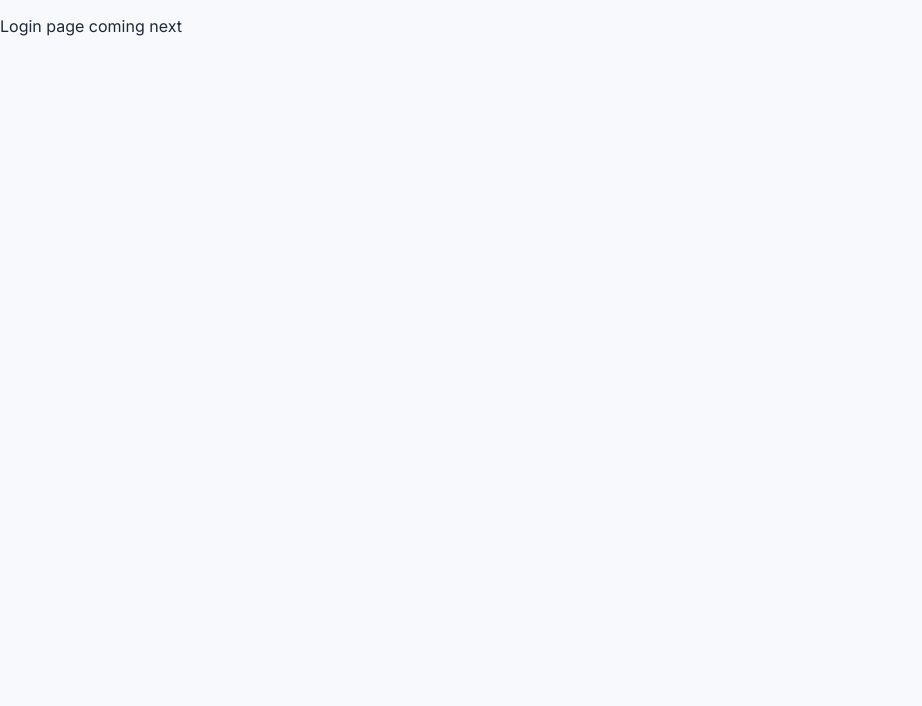
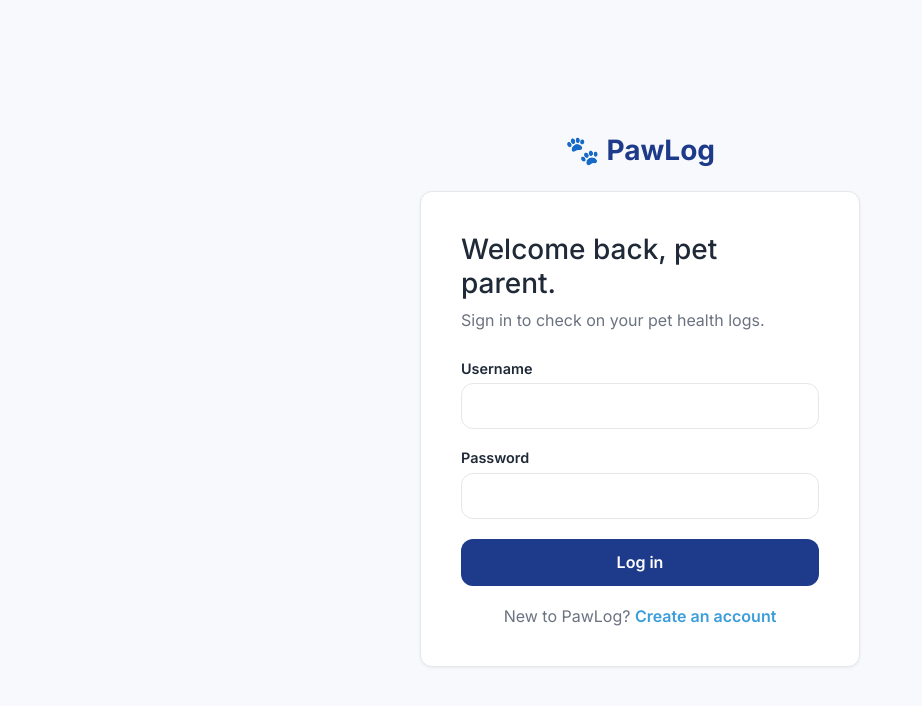
Before and after one commit to BryanSJamesDev/pawlog, a React (Vite) app in the folder frontend/: page /login in a window 1280 px wide. Shown: the top 706 px of the page, without its empty margins (0-922 px from the left). Built offline with nearby package versions, Linux system fonts and the light colour scheme; no server answers.

Commit message:
Add LoginPage with register mode and move CSS into css folder

```diff
--- a/frontend/src/App.jsx
+++ b/frontend/src/App.jsx
@@ -1,5 +1,6 @@
 import { useState, useEffect } from 'react';
 import { Routes, Route, Navigate } from 'react-router-dom';
+import LoginPage from './pages/LoginPage.jsx';
 
 export default function App() {
   const [user, setUser] = useState(null);
@@ -29,7 +30,7 @@ export default function App() {
     <Routes>
       <Route
         path="/login"
-        element={user ? <Navigate to="/" /> : <p>Login page coming next</p>}
+        element={user ? <Navigate to="/" /> : <LoginPage onLogin={setUser} />}
       />
       <Route
         path="/*"
--- /dev/null
+++ b/frontend/src/css/LoginPage.css
@@ -0,0 +1,106 @@
+.login-page {
+  min-height: 100vh;
+  display: flex;
+  flex-direction: column;
+  align-items: center;
+  justify-content: center;
+  padding: 2rem 1rem;
+}
+
+.login-logo {
+  font-size: 1.75rem;
+  font-weight: 700;
+  color: var(--color-primary);
+  margin: 0 0 1.5rem;
+}
+
+.login-card {
+  width: 100%;
+  max-width: 440px;
+  background: var(--color-surface);
+  border: 1px solid var(--color-border);
+  border-radius: var(--radius);
+  box-shadow: var(--shadow);
+  padding: 2.5rem;
+  display: flex;
+  flex-direction: column;
+}
+
+.login-card h1 {
+  font-size: 1.75rem;
+  font-weight: 500;
+  margin: 0 0 0.5rem;
+}
+
+.login-subtitle {
+  color: var(--color-text-muted);
+  margin: 0 0 1.75rem;
+  line-height: 1.5;
+}
+
+.login-card label {
+  font-weight: 600;
+  font-size: 0.9rem;
+  margin-bottom: 0.4rem;
+}
+
+.login-card input {
+  padding: 0.75rem 1rem;
+  border: 1px solid var(--color-border);
+  border-radius: var(--radius);
+  margin-bottom: 1.25rem;
+}
+
+.login-card input:focus {
+  outline: 2px solid var(--color-highlight);
+  outline-offset: 1px;
+}
+
+.login-error {
+  background: var(--color-alert-soft);
+  color: var(--color-alert);
+  border-radius: var(--radius);
+  padding: 0.75rem 1rem;
+  margin: 0 0 1.25rem;
+}
+
+.login-card button[type='submit'] {
+  background: var(--color-primary);
+  color: #ffffff;
+  border: none;
+  border-radius: var(--radius);
+  padding: 0.85rem;
+  font-weight: 600;
+  cursor: pointer;
+}
+
+.login-card button[type='submit']:disabled {
+  opacity: 0.6;
+  cursor: not-allowed;
+}
+
+.login-switch-row {
+  text-align: center;
+  color: var(--color-text-muted);
+  margin: 1.25rem 0 0;
+}
+
+.login-switch {
+  background: none;
+  border: none;
+  color: var(--color-highlight);
+  font-weight: 600;
+  cursor: pointer;
+  padding: 0;
+}
+
+.login-field {
+  display: flex;
+  flex-direction: column;
+}
+
+.login-hint {
+  font-size: 0.85rem;
+  color: var(--color-text-muted);
+  margin: -0.5rem 0 1.25rem;
+}
--- a/frontend/src/main.jsx
+++ b/frontend/src/main.jsx
@@ -1,7 +1,7 @@
 import { StrictMode } from 'react';
 import { createRoot } from 'react-dom/client';
 import { BrowserRouter } from 'react-router-dom';
-import './index.css';
+import './css/index.css';
 import App from './App.jsx';
 
 createRoot(document.getElementById('root')).render(
--- /dev/null
+++ b/frontend/src/pages/LoginPage.jsx
@@ -0,0 +1,122 @@
+import { useState } from 'react';
+import PropTypes from 'prop-types';
+import '../css/LoginPage.css';
+
+export default function LoginPage({ onLogin }) {
+  const [mode, setMode] = useState('login');
+  const [username, setUsername] = useState('');
+  const [password, setPassword] = useState('');
+  const [error, setError] = useState('');
+  const [submitting, setSubmitting] = useState(false);
+
+  async function handleSubmit(event) {
+    event.preventDefault();
+    setError('');
+    setSubmitting(true);
+
+    try {
+      const response = await fetch(`/api/auth/${mode}`, {
+        method: 'POST',
+        headers: { 'Content-Type': 'application/json' },
+        body: JSON.stringify({ username, password }),
+      });
+      const data = await response.json();
+
+      if (!response.ok) {
+        setError(data.error || 'Something went wrong');
+      } else {
+        onLogin(data);
+      }
+    } catch (err) {
+      setError('Could not reach the server');
+    } finally {
+      setSubmitting(false);
+    }
+  }
+
+  function toggleMode() {
+    setMode(mode === 'login' ? 'register' : 'login');
+    setError('');
+  }
+
+  return (
+    <main className="login-page">
+      <p className="login-logo">🐾 PawLog</p>
+
+      <form className="login-card" onSubmit={handleSubmit}>
+        <h1>{mode === 'login' ? 'Welcome back, pet parent.' : 'Create your account.'}</h1>
+        <p className="login-subtitle">
+          {mode === 'login'
+            ? 'Sign in to check on your pet health logs.'
+            : 'Get started tracking your pet notes and alerts.'}
+        </p>
+
+        <div className="login-field">
+          <label htmlFor="username">Username</label>
+          <input
+            id="username"
+            type="text"
+            value={username}
+            onChange={(e) => setUsername(e.target.value)}
+            autoComplete="username"
+            required
+          />
+        </div>
+
+        <div className="login-field">
+          <label htmlFor="password">Password</label>
+          <input
+            id="password"
+            type="password"
+            value={password}
+            onChange={(e) => setPassword(e.target.value)}
+            autoComplete={mode === 'login' ? 'current-password' : 'new-password'}
+            required
+          />
+        </div>
+
+        {mode === 'register' && (
+          <p className="login-hint">
+            Username: 3-30 letters, numbers, or underscores. Password: at least 8 characters.
+          </p>
+        )}
+
+        {error && (
+          <p className="login-error" role="alert">
+            {error}
+          </p>
+        )}
+
+        <button type="submit" disabled={submitting} className="login-button">
+          {submitting
+            ? 'Please wait...'
+            : mode === 'login'
+            ? 'Log in'
+            : 'Create account'}
+        </button>
+
+        <div className="login-switch-row">
+          {mode === 'login' ? (
+            <>
+              New to PawLog?{' '}
+              <button type="button" className="login-switch" onClick={toggleMode}>
+                Create an account
+              </button>
+            </>
+          ) : (
+            <>
+              Already have an account?{' '}
+              <button type="button" className="login-switch" onClick={toggleMode}>
+                Log in
+              </button>
+            </>
+          )}
+        </div>
+      </form>
+    </main>
+  );
+}
+
+LoginPage.propTypes = {
+  onLogin: PropTypes.func.isRequired,
+};
```
Also changed, not shown: frontend/src/css/index.css (renamed from frontend/src/index.css).
